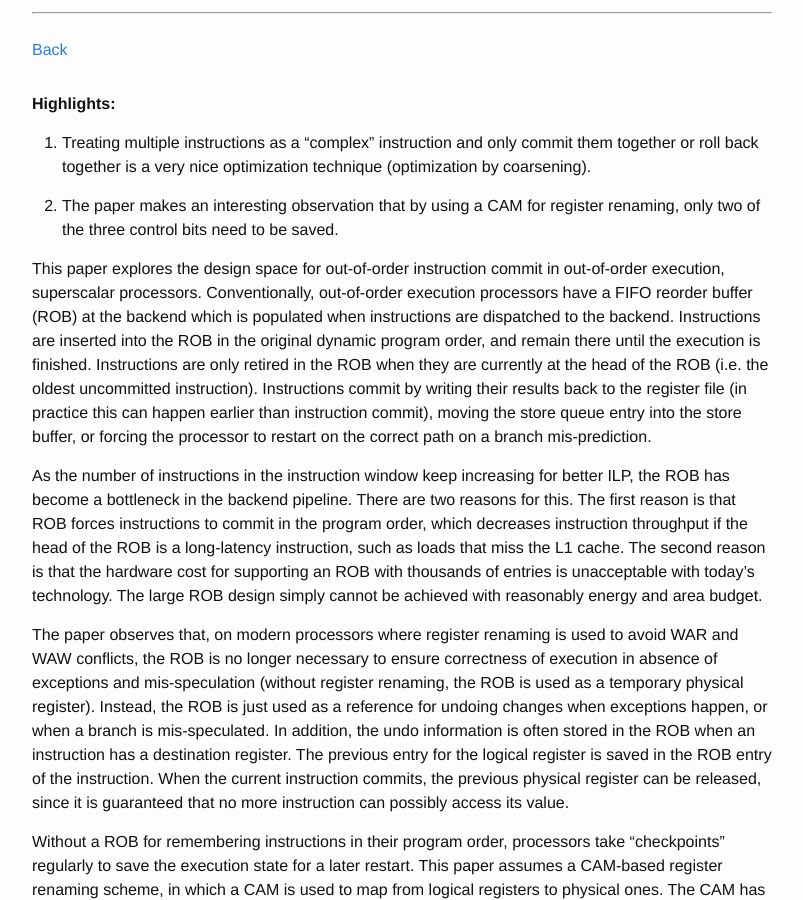
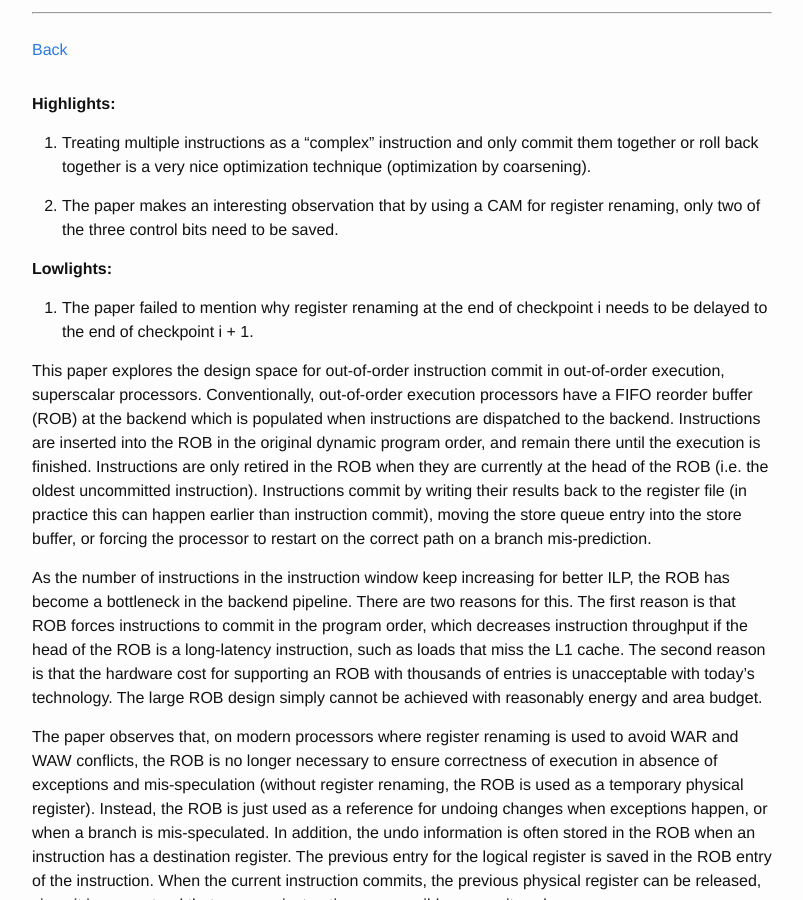
Before and after one commit to wangziqi2013/wangziqi2013.github.io, a Jekyll site: the page built from _posts/2019-09-11-ooo-commit-processors.markdown, in a window 1280 px wide and 900 px high, scrolled down 358 px. Shown: the whole window, without its empty margins (238-1041 px from the left). Built offline with Jekyll 4.4.1, drawn with Linux system fonts in a browser that asks for light colours.

Commit message:
Adding low light

```diff
--- a/_posts/2019-09-11-ooo-commit-processors.markdown
+++ b/_posts/2019-09-11-ooo-commit-processors.markdown
@@ -20,6 +20,11 @@ version_mgmt:
 
 2. The paper makes an interesting observation that by using a CAM for register renaming, only two of the three control
    bits need to be saved.
+
+**Lowlights:**
+
+1. The paper failed to mention why register renaming at the end of checkpoint i needs to be delayed to the end of
+   checkpoint i + 1.
 
 This paper explores the design space for out-of-order instruction commit in out-of-order execution, superscalar processors.
 Conventionally, out-of-order execution processors have a FIFO reorder buffer (ROB) at the backend which is populated when
```
